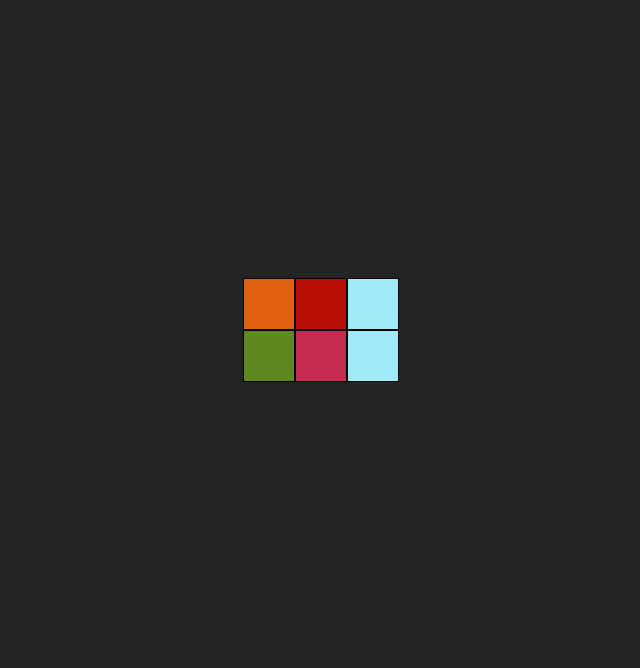
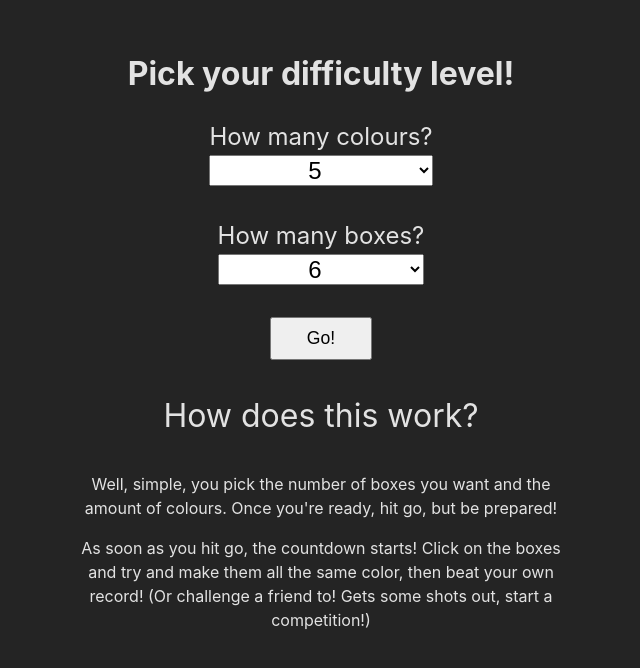
Before and after one commit to RyXkci/coloured-box-game, a React (Vite) app: page / in a window 1280 px wide. Shown: the part 102-770 px from the top of the page, without its empty margins (319-959 px from the left). Built offline with nearby package versions, Linux system fonts and the light colour scheme.

Commit message:
set up GameChoiceForm component that lets the user pick the amount of boxes and colors, then passes them down to the boxgrid component. Tweakes box grid and single box styles

```diff
--- a/src/App.jsx
+++ b/src/App.jsx
@@ -1,17 +1,24 @@
-import { useState } from 'react'
-import './App.css'
+import { useState } from "react";
+import "./App.css";
 
-import BoxGrid from './BoxGrid';
+import BoxGrid from "./BoxGrid";
+import GameChoiceForm from "./GameChoiceForm";
+
+
+
 
 function App() {
 
+
+
   return (
     <div className="main">
-       <BoxGrid />
+      {/* <BoxGrid /> */}
+      {<GameChoiceForm/>}
+
     </div>
 
-
-  )
+  );
 }
 
-export default App
+export default App;
--- a/src/BoxGrid.css
+++ b/src/BoxGrid.css
@@ -2,5 +2,7 @@
     height: auto;
     display: flex;
     flex-wrap: wrap;
-    width: 50%;
+    /* width: 50%; */
+    margin: 0 auto;
+    max-width: 600px;
 }
--- a/src/BoxGrid.jsx
+++ b/src/BoxGrid.jsx
@@ -15,12 +15,11 @@ const randomIdx = (arr) => {
   return arr[idx];
 };
 
-export default function BoxGrid() {
-  // const boxes = [];
-  // cost numBoxres = 10;
+export default function BoxGrid({numColors, numBoxes}) {
 
-  const numBoxes = 6;
-  const numColors = 5;
+
+  // const numBoxes = 20;
+  // const numColors = 2;
 
   const generateColors = () => {
     let colorsArr = [];
@@ -66,9 +65,10 @@ export default function BoxGrid() {
         let newColor = randomIdx(colorsArr);
 
       return prevBoxArr.map((box) => {
-        if(newColor === box.background)  newColor = randomIdx(colorsArr);
+
             // ensures box always chamges to new color and it doesn't pick the previous color
         if (id === box.id) {
+          if(newColor === box.background)  newColor = randomIdx(colorsArr);
           return { ...box, background:  newColor };
         } else {
           return box;
--- a/src/ColouredBox.css
+++ b/src/ColouredBox.css
@@ -1,5 +1,6 @@
 .box {
-    width: 50px;
-    height: 50px;
+    width: 100px;
+    height: 100px;
     border: 1px solid black;
+    flex-grow: 1;
 }
--- /dev/null
+++ b/src/GameChoiceForm.jsx
@@ -0,0 +1,76 @@
+import { useState } from "react";
+import "./GameForm.css";
+
+import BoxGrid from "./BoxGrid";
+
+export default function GameChoiceForm() {
+  const [inputData, setInputData] = useState({
+    numColors: 5,
+    numBoxes: 6,
+  });
+
+  const [isSubmitted, setIsSubmitted] = useState(false);
+
+
+  const handleChange = (e) => {
+    setInputData((currInputData) => {
+      return {
+        ...currInputData,
+        [e.target.name]: e.target.value,
+      };
+    });
+  };
+
+  const handleSubmit = (e) => {
+    e.preventDefault();
+    setIsSubmitted(true)
+
+  }
+
+  return (
+         !isSubmitted ?
+         <>
+         <h1 className="main-title">Pick your difficulty level!</h1>
+
+    <div className="game-form-container">
+      <form action="" className="game-form" onSubmit={handleSubmit}>
+        <div className="game-form-input-container">
+          <label htmlFor="numColors"> How many colours?</label>
+          <select name="numColors" id="numColors" value={inputData.numColors} onChange={handleChange}>
+            <option value="5">5</option>
+            <option value="10">10</option>
+            <option value="15">15</option>
+            <option value="20">20</option>
+          </select>
+        </div>
+        <div className="game-form-input-container">
+          <label htmlFor="numBoxes"> How many boxes?</label>
+          <select name="numBoxes" id="numBoxes" value={inputData.numBoxes} onChange={handleChange}>
+            <option value="6">6</option>
+            <option value="10">12</option>
+            <option value="15">15</option>
+            <option value="20">20</option>
+          </select>
+        </div>
+        <button className="game-form-button" type="submit">Go!</button>
+      </form>
+    </div>
+    <div className="main-text-container">
+      <p className="main-paragraph-title">How does this work?</p>
+      <p className="main-paragraph-text">
+        Well, simple, you pick the number of boxes you want and the amount of
+        colours. Once you're ready, hit go, but be prepared!
+      </p>
+      <p className="main-paragraph-text">
+        As soon as you hit go, the countdown starts! Click on the boxes and try
+        and make them all the same color, then beat your own record! (Or
+        challenge a friend to! Gets some shots out, start a competition!)
+      </p>
+      </div>
+    </>
+    : <BoxGrid
+    numColors={inputData.numColors}
+    numBoxes={inputData.numBoxes} />
+
+  );
+}
--- /dev/null
+++ b/src/GameForm.css
@@ -0,0 +1,27 @@
+.game-form {
+    display: flex;
+    flex-direction: column;
+    gap: 2rem;
+    align-items: center;
+}
+
+.game-form-input-container {
+    display: flex;
+    flex-direction: column;
+    font-size: 1.5rem;
+    max-width: 500px;
+}
+
+.game-form-input-container select {
+    font-size: 1.5rem;
+    text-align: center;
+}
+.game-form-input-container option {
+    color: white;
+    font-size: 1.1rem;
+}
+
+.game-form-button {
+    font-size: 1.1rem;
+    padding: .5em 2em;
+}
--- a/src/index.css
+++ b/src/index.css
@@ -13,23 +13,37 @@
   -moz-osx-font-smoothing: grayscale;
 }
 
+*, *::before, *::after {
+  box-sizing: border-box;
+}
+
 a:hover {
   color: #535bf2;
 }
 
 body {
-  margin: 0;
+  /* margin: 0;
   display: flex;
-  place-items: center;
+  place-items: center; */
   min-width: 320px;
   min-height: 100vh;
 }
 
 
 
+.main-paragraph-title {
+  font-size: 2rem;
+}
+
 .main {
-  height: 100vh;
+  height: 100svh;
   display: flex;
+  flex-direction: column;
   align-items: center;
   justify-content: center;
+
 }
+
+.main-text-container {
+  max-width: 500px;
+}
```
